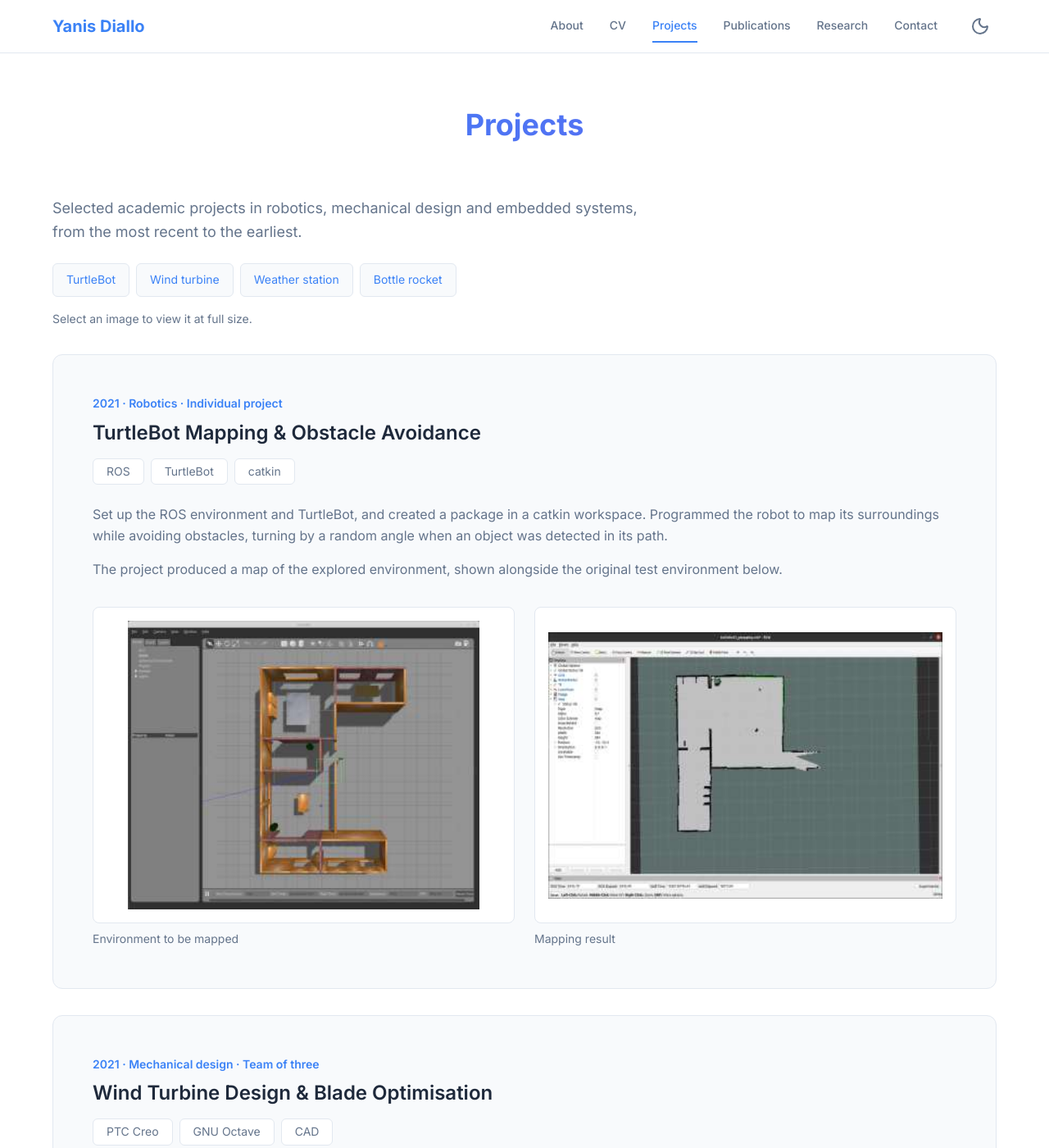
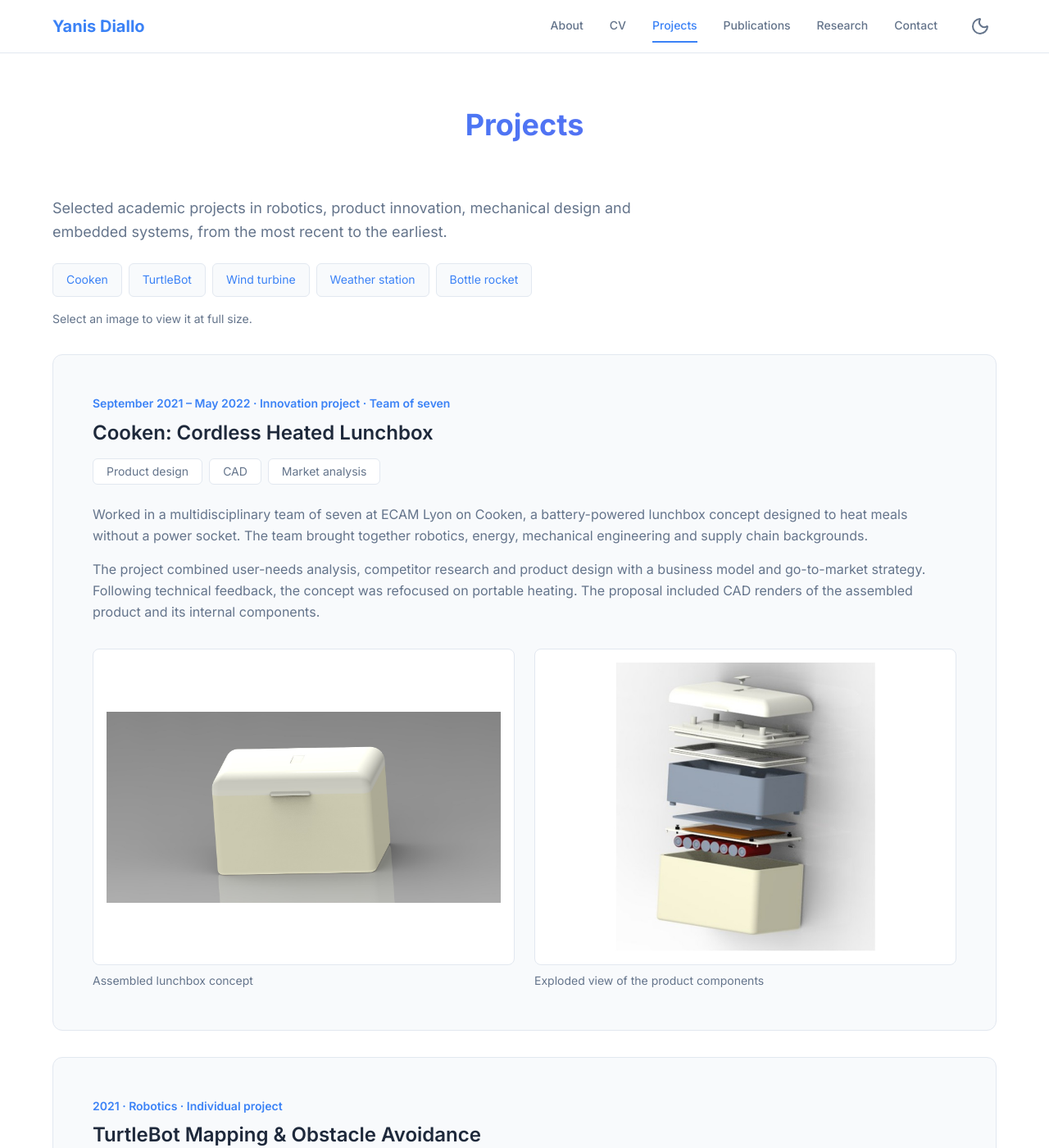
Before and after one commit to yanisdiallo/yanisdiallo.github.io, a Jekyll site: the page built from projects.md, in a window 1280 px wide and 1400 px high. Shown: the whole window at 82% size. Built offline with Jekyll 4.4.1, drawn with Linux system fonts in a browser that asks for light colours.

Commit message:
Add Cooken innovation project from September 2021 to May 2022

```diff
--- a/projects.md
+++ b/projects.md
@@ -6,8 +6,9 @@
 
 <div class="projects-content">
     <div class="projects-intro">
-        <p>Selected academic projects in robotics, mechanical design and embedded systems, from the most recent to the earliest.</p>
+        <p>Selected academic projects in robotics, product innovation, mechanical design and embedded systems, from the most recent to the earliest.</p>
         <nav class="project-jump-links" aria-label="On this page">
+            <a href="#cooken">Cooken</a>
             <a href="#turtlebot">TurtleBot</a>
             <a href="#wind-turbine">Wind turbine</a>
             <a href="#weather-station">Weather station</a>
@@ -15,6 +16,30 @@
         </nav>
         <p class="project-gallery-hint">Select an image to view it at full size.</p>
     </div>
+
+    <article class="portfolio-project" id="cooken" aria-labelledby="cooken-title">
+        <p class="project-kicker"><time datetime="2021-09">September 2021</time> – <time datetime="2022-05">May 2022</time> · Innovation project · Team of seven</p>
+        <h2 id="cooken-title">Cooken: Cordless Heated Lunchbox</h2>
+        <div class="project-tools" aria-label="Project areas">
+            <span>Product design</span><span>CAD</span><span>Market analysis</span>
+        </div>
+        <p>Worked in a multidisciplinary team of seven at ECAM Lyon on Cooken, a battery-powered lunchbox concept designed to heat meals without a power socket. The team brought together robotics, energy, mechanical engineering and supply chain backgrounds.</p>
+        <p>The project combined user-needs analysis, competitor research and product design with a business model and go-to-market strategy. Following technical feedback, the concept was refocused on portable heating. The proposal included CAD renders of the assembled product and its internal components.</p>
+        <div class="project-gallery">
+            <figure class="project-figure">
+                <a class="project-image-link" href="{{ '/assets/images/projects/cooken-lunchbox.jpg' | relative_url }}" target="_blank" rel="noopener noreferrer" aria-label="View the Cooken lunchbox CAD render at full size (opens in a new tab)">
+                    <img src="{{ '/assets/images/projects/cooken-lunchbox.jpg' | relative_url }}" alt="CAD render of the assembled Cooken lunchbox with its lid closed" width="1564" height="757" loading="lazy" decoding="async">
+                </a>
+                <figcaption>Assembled lunchbox concept</figcaption>
+            </figure>
+            <figure class="project-figure">
+                <a class="project-image-link" href="{{ '/assets/images/projects/cooken-exploded-view.jpg' | relative_url }}" target="_blank" rel="noopener noreferrer" aria-label="View the Cooken lunchbox exploded view at full size (opens in a new tab)">
+                    <img src="{{ '/assets/images/projects/cooken-exploded-view.jpg' | relative_url }}" alt="Exploded CAD view showing the Cooken lunchbox lid, food container, heating and electronics layers, battery pack and outer casing" width="626" height="693" loading="lazy" decoding="async">
+                </a>
+                <figcaption>Exploded view of the product components</figcaption>
+            </figure>
+        </div>
+    </article>
 
     <article class="portfolio-project" id="turtlebot" aria-labelledby="turtlebot-title">
         <p class="project-kicker"><time datetime="2021">2021</time> · Robotics · Individual project</p>
```
Also changed, not shown: assets/images/projects/cooken-exploded-view.jpg (added), assets/images/projects/cooken-lunchbox.jpg (added).
